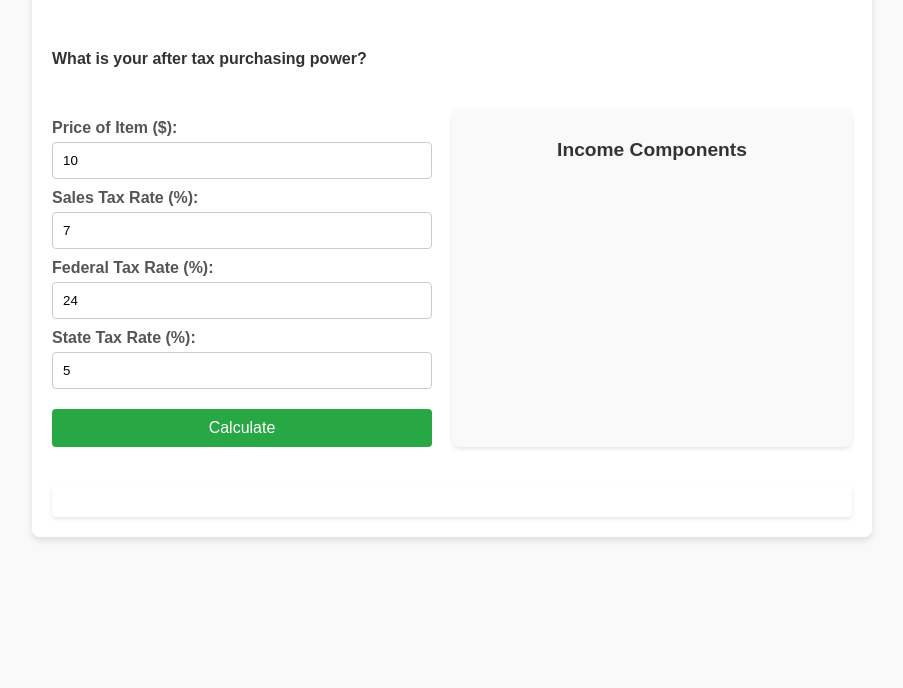
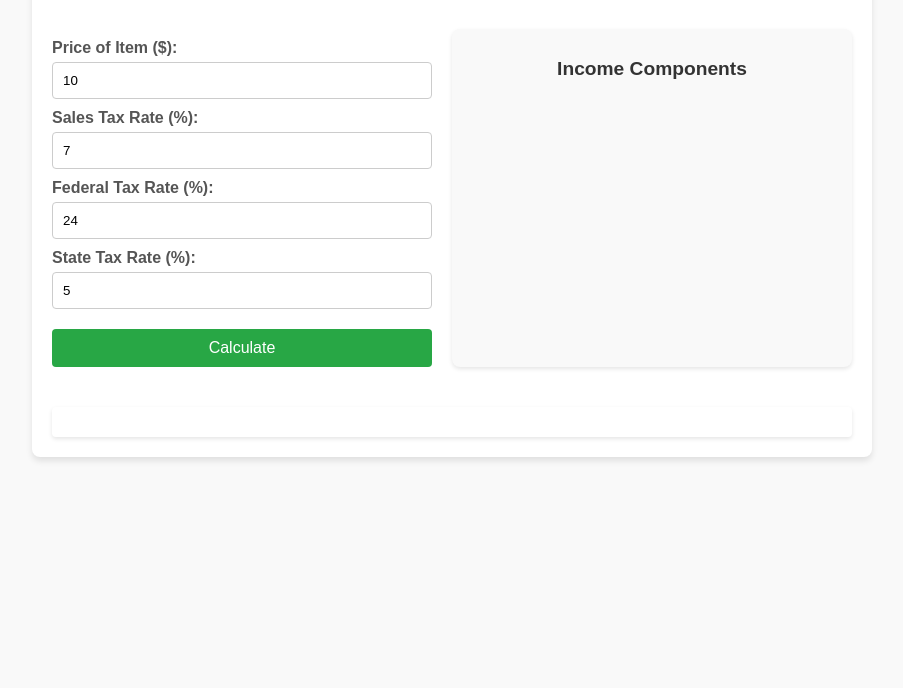
Before and after one commit to brianbew00/bigtaxindex, a plain HTML site: page index.html in a window 1280 px wide. Shown: the part 112-800 px from the top of the page, without its empty margins (188-1091 px from the left). Drawn offline with nearby package versions, Linux system fonts and the light colour scheme.

Commit message:
Add files via upload

```diff
--- a/index.html
+++ b/index.html
@@ -1,4 +1,3 @@
-
 <!DOCTYPE html>
 <html lang="en">
 <head>
@@ -11,7 +10,6 @@
 <body>
     <div class="container">
         <h2>Big Tax Index</h2>
-        <h4>What is your after tax purchasing power?</h4>
         <div class="calculator-container">
             <!-- Inputs Section -->
             <div class="inputs-section">
```
